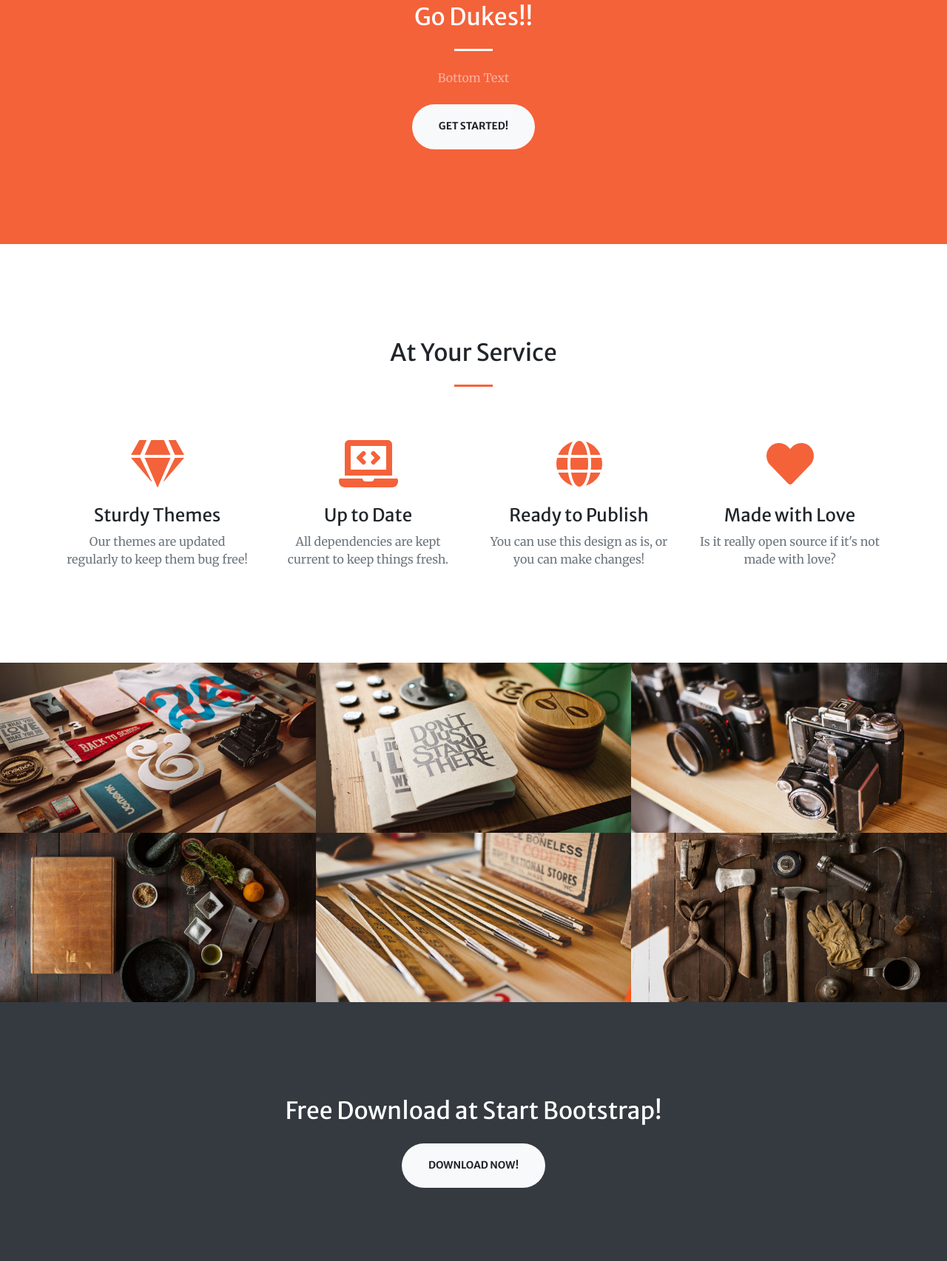
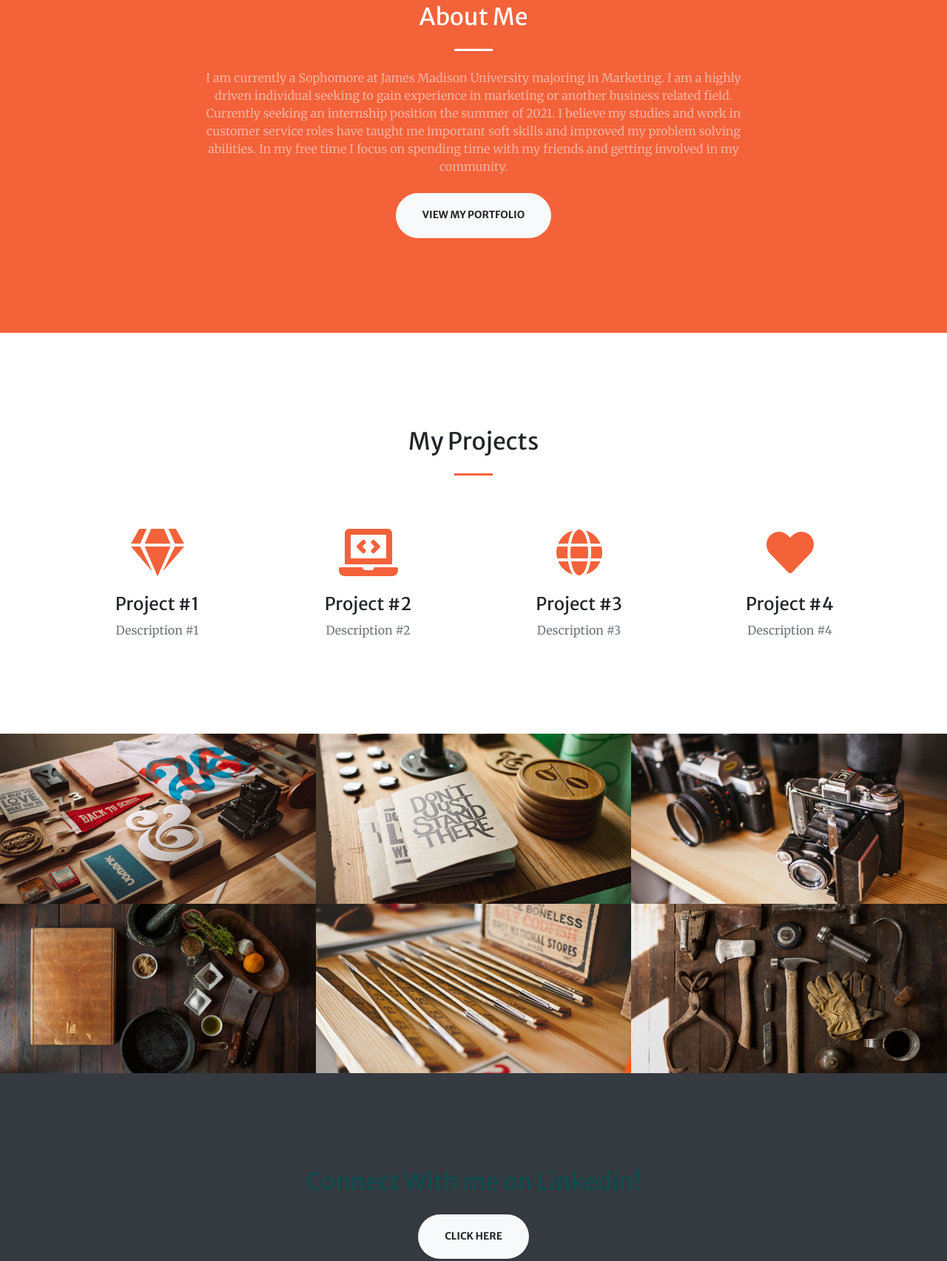
Before and after one commit to michaelcareyy/michaelcareyy.github.io, a plain HTML site: page index.html in a window 1280 px wide. Shown: the part 924-2629 px from the top of the page at 74% size. Drawn offline with nearby package versions, Linux system fonts and the light colour scheme.

Commit message:
Website: Second Edit

```diff
--- a/index.html
+++ b/index.html
@@ -26,7 +26,7 @@
                 <button class="navbar-toggler navbar-toggler-right" type="button" data-toggle="collapse" data-target="#navbarResponsive" aria-controls="navbarResponsive" aria-expanded="false" aria-label="Toggle navigation"><span class="navbar-toggler-icon"></span></button>
                 <div class="collapse navbar-collapse" id="navbarResponsive">
                     <ul class="navbar-nav ml-auto my-2 my-lg-0">
-                        <li class="nav-item"><a class="nav-link js-scroll-trigger" href="#about">About</a></li>
+                        <li class="nav-item"><a class="nav-link js-scroll-trigger" href="#about">About Me</a></li>
                         <li class="nav-item"><a class="nav-link js-scroll-trigger" href="#services">Services</a></li>
                         <li class="nav-item"><a class="nav-link js-scroll-trigger" href="#portfolio">Portfolio</a></li>
                         <li class="nav-item"><a class="nav-link js-scroll-trigger" href="#contact">Contact</a></li>
@@ -44,7 +44,7 @@
                     </div>
                     <div class="col-lg-8 align-self-baseline">
                         <p class="text-white-75 font-weight-light mb-5">By Michael Carey</p>
-                        <a class="btn btn-primary btn-xl js-scroll-trigger" href="#about">Check It Out</a>
+                        <a class="btn btn-primary btn-xl js-scroll-trigger" href="#about">About Me</a>
                     </div>
                 </div>
             </div>
@@ -54,10 +54,14 @@
             <div class="container">
                 <div class="row justify-content-center">
                     <div class="col-lg-8 text-center">
-                        <h2 class="text-white mt-0">Go Dukes!!</h2>
+                        <h2 class="text-white mt-0">About Me</h2>
                         <hr class="divider light my-4" />
-                        <p class="text-white-50 mb-4">Bottom Text</p>
-                        <a class="btn btn-light btn-xl js-scroll-trigger" href="#services">Get Started!</a>
+                        <p class="text-white-50 mb-4">I am currently a Sophomore at James Madison University majoring in Marketing.
+                         I am a highly driven individual seeking to gain experience in marketing or another business related field.
+                         Currently seeking an internship position the summer of 2021. I believe my studies and work in customer service
+                         roles have taught me important soft skills and improved my problem solving abilities. In my free time I focus
+                         on spending time with my friends and getting involved in my community.   </p>
+                        <a class="btn btn-light btn-xl js-scroll-trigger" href="#services">View My Portfolio</a>
                     </div>
                 </div>
             </div>
@@ -65,35 +69,35 @@
         <!-- Services-->
         <section class="page-section" id="services">
             <div class="container">
-                <h2 class="text-center mt-0">At Your Service</h2>
+                <h2 class="text-center mt-0">My Projects</h2>
                 <hr class="divider my-4" />
                 <div class="row">
                     <div class="col-lg-3 col-md-6 text-center">
                         <div class="mt-5">
                             <i class="fas fa-4x fa-gem text-primary mb-4"></i>
-                            <h3 class="h4 mb-2">Sturdy Themes</h3>
-                            <p class="text-muted mb-0">Our themes are updated regularly to keep them bug free!</p>
+                            <h3 class="h4 mb-2">Project #1</h3>
+                            <p class="text-muted mb-0">Description #1</p>
                         </div>
                     </div>
                     <div class="col-lg-3 col-md-6 text-center">
                         <div class="mt-5">
                             <i class="fas fa-4x fa-laptop-code text-primary mb-4"></i>
-                            <h3 class="h4 mb-2">Up to Date</h3>
-                            <p class="text-muted mb-0">All dependencies are kept current to keep things fresh.</p>
+                            <h3 class="h4 mb-2">Project #2</h3>
+                            <p class="text-muted mb-0">Description #2</p>
                         </div>
                     </div>
                     <div class="col-lg-3 col-md-6 text-center">
                         <div class="mt-5">
                             <i class="fas fa-4x fa-globe text-primary mb-4"></i>
-                            <h3 class="h4 mb-2">Ready to Publish</h3>
-                            <p class="text-muted mb-0">You can use this design as is, or you can make changes!</p>
+                            <h3 class="h4 mb-2">Project #3</h3>
+                            <p class="text-muted mb-0">Description #3</p>
                         </div>
                     </div>
                     <div class="col-lg-3 col-md-6 text-center">
                         <div class="mt-5">
                             <i class="fas fa-4x fa-heart text-primary mb-4"></i>
-                            <h3 class="h4 mb-2">Made with Love</h3>
-                            <p class="text-muted mb-0">Is it really open source if it's not made with love?</p>
+                            <h3 class="h4 mb-2">Project #4</h3>
+                            <p class="text-muted mb-0">Description #4</p>
                         </div>
                     </div>
                 </div>
@@ -163,8 +167,8 @@
         <!-- Call to action-->
         <section class="page-section bg-dark text-white">
             <div class="container text-center">
-                <h2 class="mb-4">Free Download at Start Bootstrap!</h2>
-                <a class="btn btn-light btn-xl" href="https://startbootstrap.com/theme/creative/">Download Now!</a>
+                <h2 class="mb-4">Connect With me on Linkedin!</h2>
+                <a class="btn btn-light btn-xl" href="https://www.linkedin.com/in/michael-carey-249b621b7/">Click Here</a>
             </div>
         </section>
         <!-- Contact-->
@@ -174,18 +178,18 @@
                     <div class="col-lg-8 text-center">
                         <h2 class="mt-0">Let's Get In Touch!</h2>
                         <hr class="divider my-4" />
-                        <p class="text-muted mb-5">Ready to start your next project with us? Give us a call or send us an email and we will get back to you as soon as possible!</p>
+                        <p class="text-muted mb-5">Give me a call or send me an email and I will get back to you as soon as possible!</p>
                     </div>
                 </div>
                 <div class="row">
                     <div class="col-lg-4 ml-auto text-center mb-5 mb-lg-0">
                         <i class="fas fa-phone fa-3x mb-3 text-muted"></i>
-                        <div>+1 (555) 123-4567</div>
+                        <div>+1 (703) 896-0653</div>
                     </div>
                     <div class="col-lg-4 mr-auto text-center">
                         <i class="fas fa-envelope fa-3x mb-3 text-muted"></i>
                         <!-- Make sure to change the email address in BOTH the anchor text and the link target below!-->
-                        <a class="d-block" href="mailto:contact@yourwebsite.com">contact@yourwebsite.com</a>
+                        <a class="d-block" href="mailto:careymj@dukes.jmu.edu">careymj@dukes.jmu.edu</a>
                     </div>
                 </div>
             </div>
@@ -204,3 +208,13 @@
         <script src="js/scripts.js"></script>
     </body>
 </html>
+<style>
+.mb-4{
+ color: rgb(14, 77, 77)
+}
+#whatever{
+
+}
+
+
+</style>
```
Also changed, not shown: css/styles.css.
